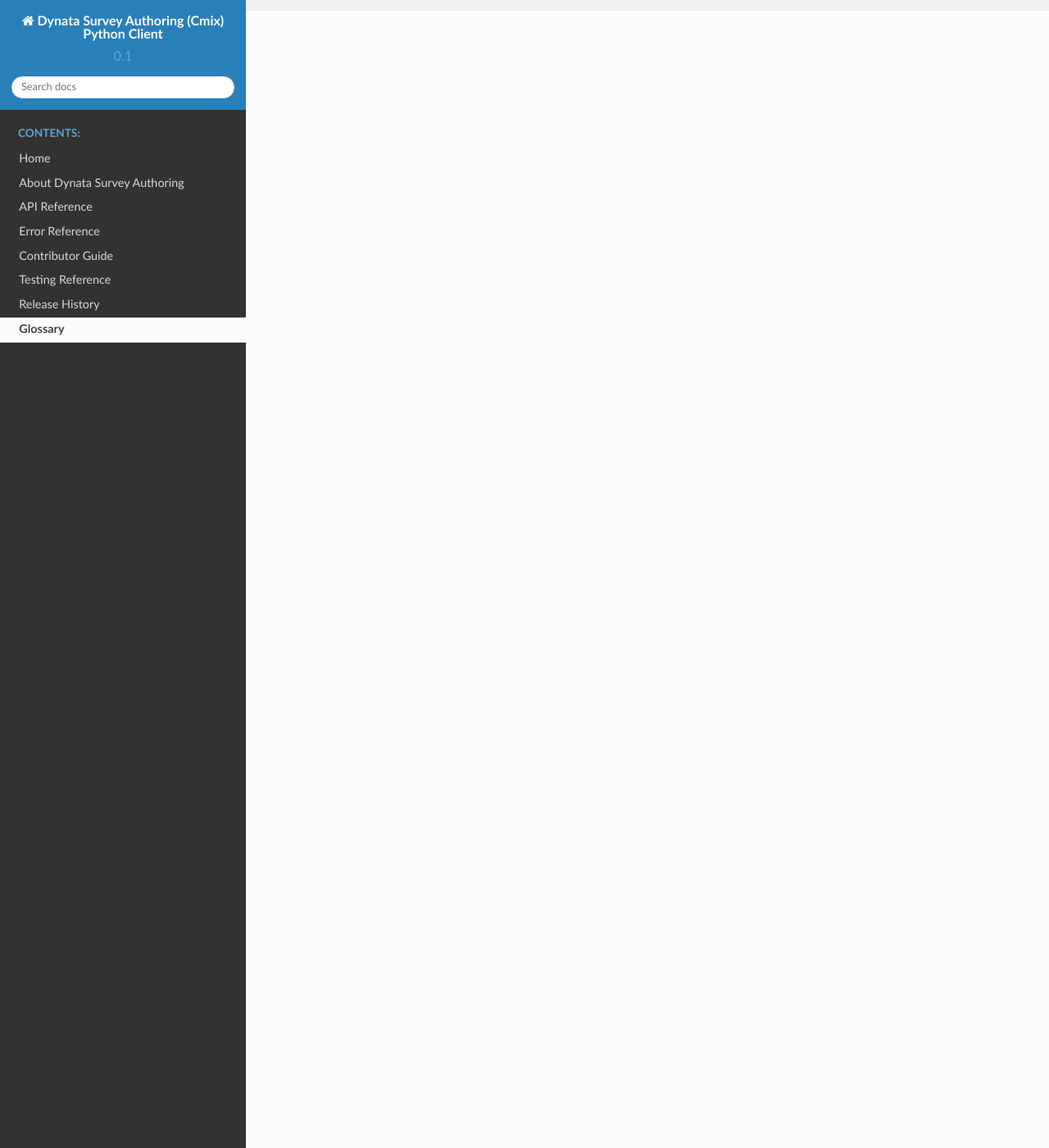
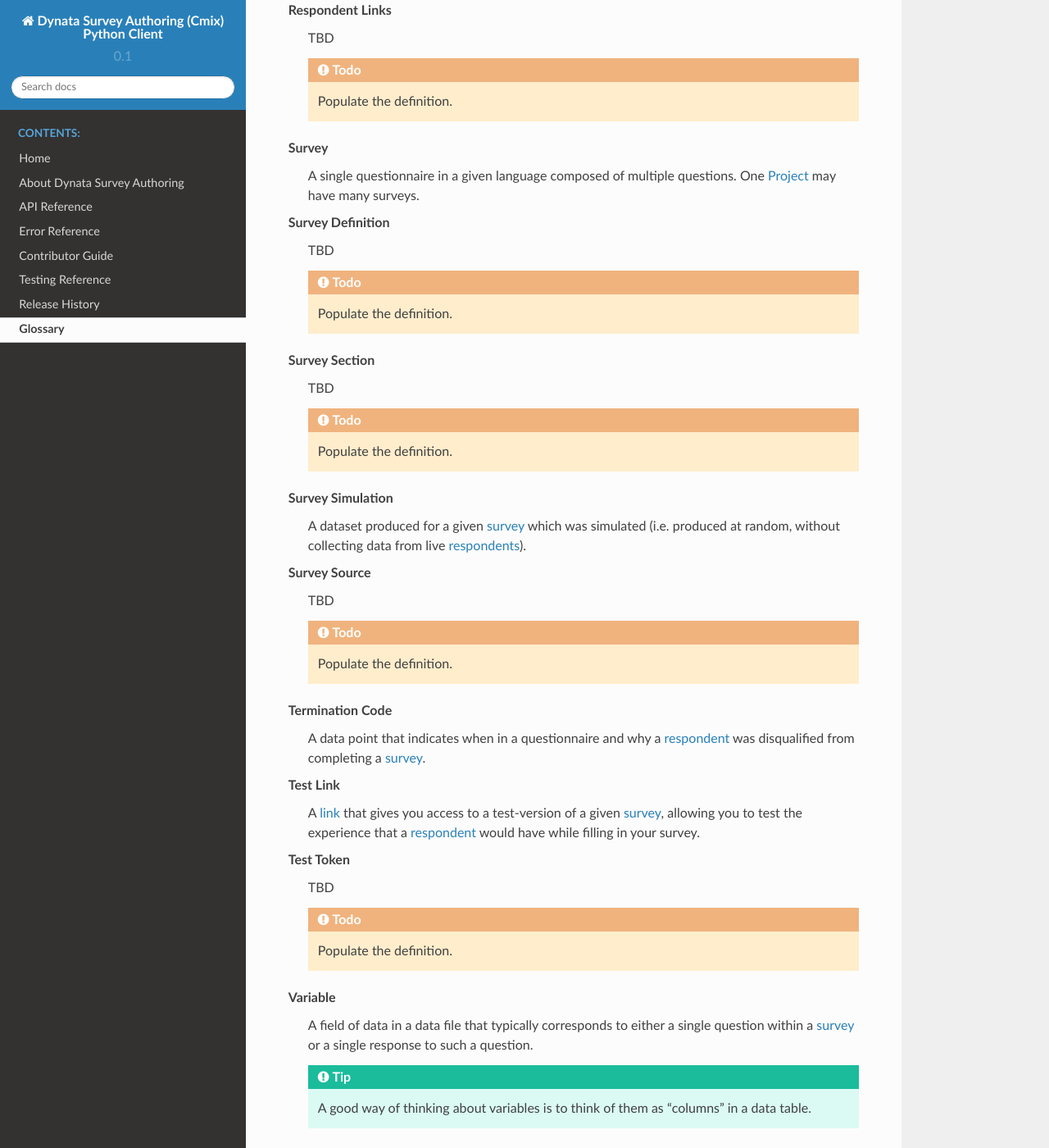
Before and after one commit to dynata/python-cmixapi-client, a Sphinx documentation site: the page built from docs/glossary.rst, in a window 1280 px wide and 1400 px high, scrolled down 1387 px. Shown: the whole window at 82% size. Built offline with Sphinx 7.4.7 and the Read the Docs theme 2.0.0, drawn with Linux system fonts in a browser that asks for light colours; some of the changed text lies outside the part shown.

Commit message:
Documented the glossary terms.

```diff
--- a/docs/errors.rst
+++ b/docs/errors.rst
@@ -14,8 +14,6 @@
 *******************
 Handling Errors
 *******************
-
-.. tip::
 
 When functions within the library fail, they raise exceptions. There are three
 ways for exceptions to provide you with information that is useful in different
--- a/docs/glossary.rst
+++ b/docs/glossary.rst
@@ -4,9 +4,20 @@
 
 .. glossary::
 
+  Banner Filter
+    TBD
+
+    .. todo::
+
+      Populate the definition.
+
   Cmix
     A legacy brand name for the modern **Dynata Survey Authoring** tool which is
     still often used.
+
+  Data Layout
+    A definition of the structure of :term:`variables <Variable>` to include in
+    a data file produced from collected or simulated survey data.
 
   Dynata Insights Platform
     The unified end-to-end platform developed and offered by Dynata to provide
@@ -17,3 +28,98 @@
     The component of the :term:`Dynata Insights Platform` that is used to create
     online surveys. This library is a Python client designed to provide
     programmatic access to the Dynata Survey Authoring's capabilities.
+
+  Group
+    TBD
+
+    .. todo::
+
+      Populate the definition.
+
+  Link
+    A URL that provides access to a resource or that is used to deliver
+    :term:`respondents <Respondent>` to a :term:`survey <Survey>`.
+
+  Locale
+    A geographic area determined by both country and language code.
+
+  Markup Files
+    TBD
+
+    .. todo::
+
+      Populate the definition.
+
+  Project
+    A single set of data collection that is to be performed at a given moment in
+    time. Each Project is composed of one or more :term:`surveys <Survey>` that
+    are used to collect data from :term:`respondents <Respondent>`.
+
+  Respondent
+    An individual person who fills in a :term:`survey <Survey>`, agreeing to
+    share their data for the purposes of statistical analysis.
+
+  Respondent Links
+    TBD
+
+    .. todo::
+
+      Populate the definition.
+
+  Survey
+    A single questionnaire in a given language composed of multiple questions.
+    One :term:`Project` may have many surveys.
+
+  Survey Definition
+    TBD
+
+    .. todo::
+
+      Populate the definition.
+
+  Survey Section
+    TBD
+
+    .. todo::
+
+      Populate the definition.
+
+  Survey Simulation
+    A dataset produced for a given :term:`survey <Survey>` which was simulated
+    (i.e. produced at random, without collecting data from live
+    :term:`respondents <Respondent>`).
+
+  Survey Source
+    TBD
+
+    .. todo::
+
+      Populate the definition.
+
+
+  Termination Code
+    A data point that indicates when in a questionnaire and why a
+    :term:`respondent <Respondent>` was disqualified from completing a
+    :term:`survey <Survey>`.
+
+  Test Link
+    A :term:`link <Link>` that gives you access to a test-version of a given
+    :term:`survey <Survey>`, allowing you to test the experience that a
+    :term:`respondent <Respondent>` would have while filling in your survey.
+
+  Test Token
+    TBD
+
+    .. todo::
+
+      Populate the definition.
+
+  Variable
+    A field of data in a data file that typically corresponds to either a single
+    question within a :term:`survey <Survey>` or a single response to such a
+    question.
+
+    .. tip::
+
+      A good way of thinking about variables is to think of them as "columns"
+      in a data table.
```
Also changed, not shown: 2 other files.
